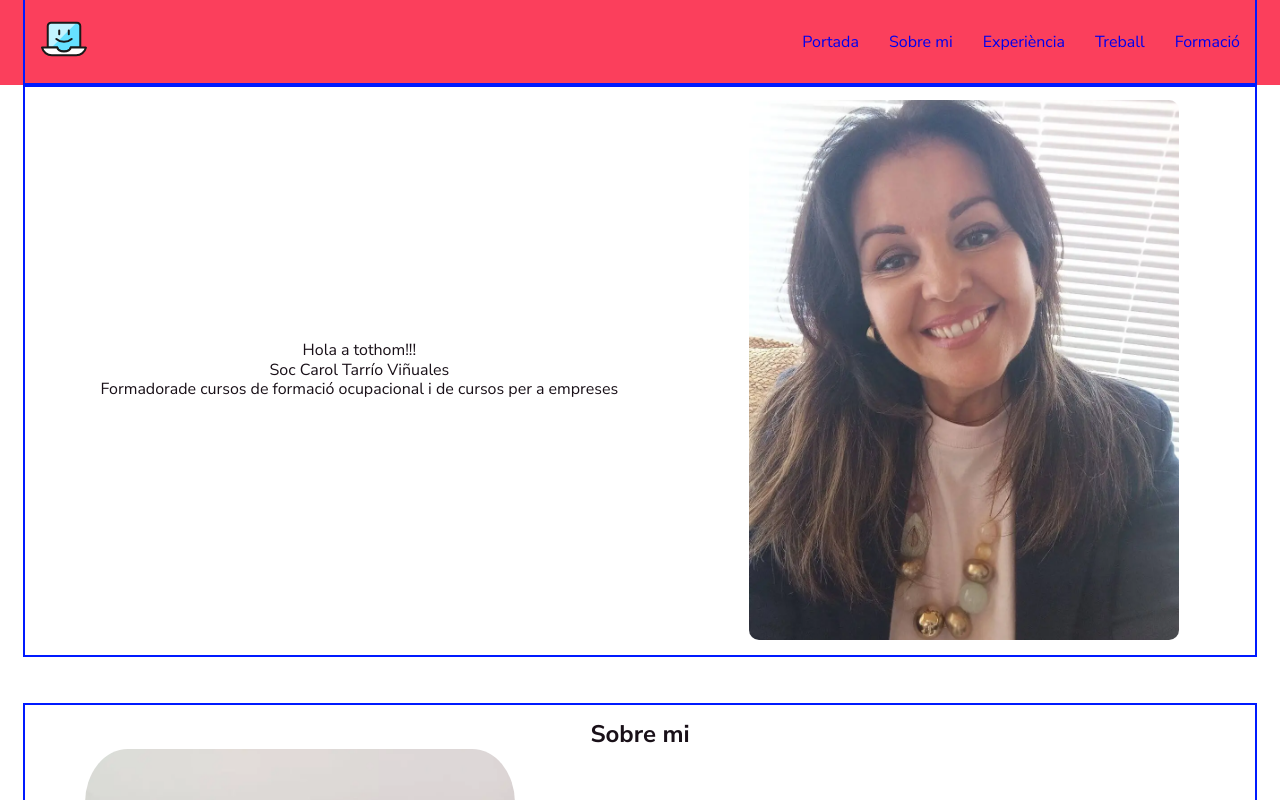
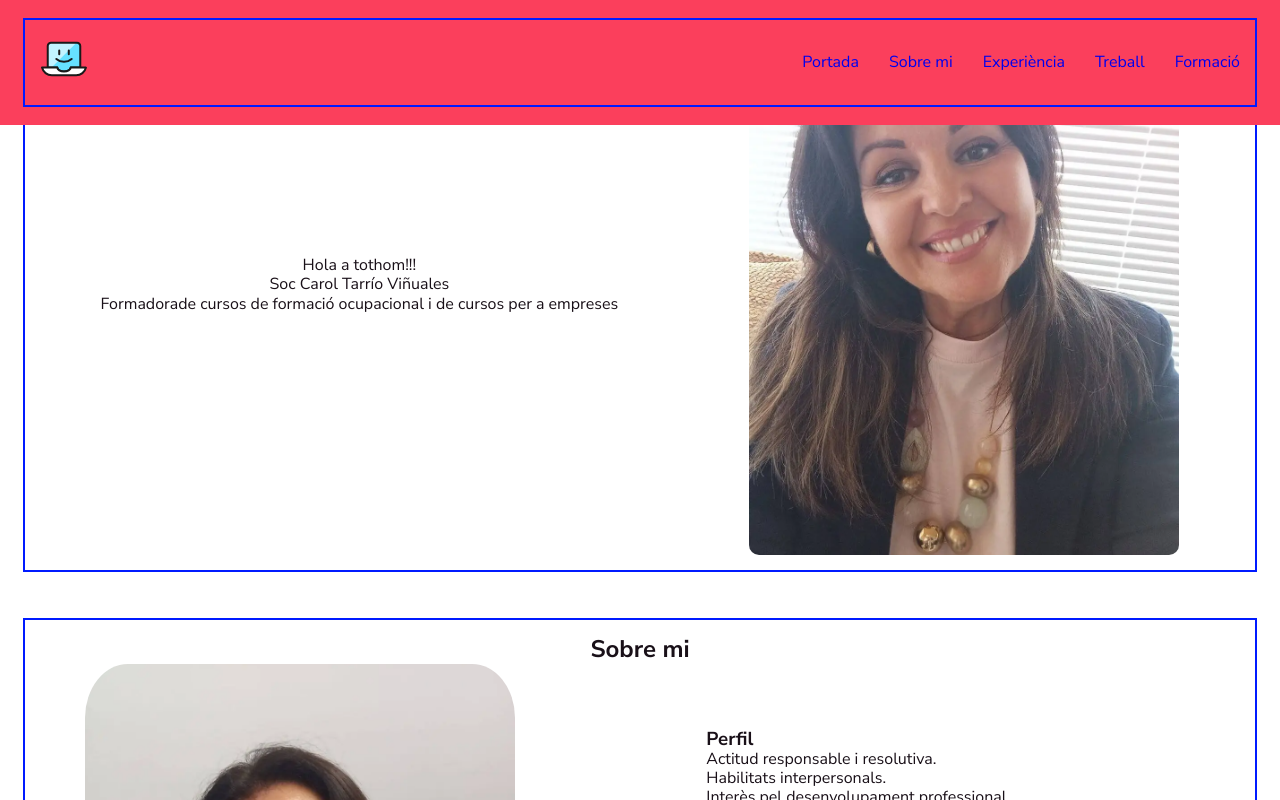
Before and after one commit to ElenaWebDev984/cv_carol, a React (Vite) app: page / in a window 1280 px wide. Shown: the top 800 px of the page. Built offline with nearby package versions, Linux system fonts and the light colour scheme.

Commit message:
added styles for Header

```diff
--- a/src/layout/header/Header.tsx
+++ b/src/layout/header/Header.tsx
@@ -22,4 +22,10 @@ export const Header = () => {
 
 const StyledHeader = styled.header`
     background-color: ${theme.colors.accentColor};
+    padding: 20px 0;
+    position: fixed;
+    top: 0;
+    left: 0;
+    right: 0;
+    z-index: 999;
 `
```
